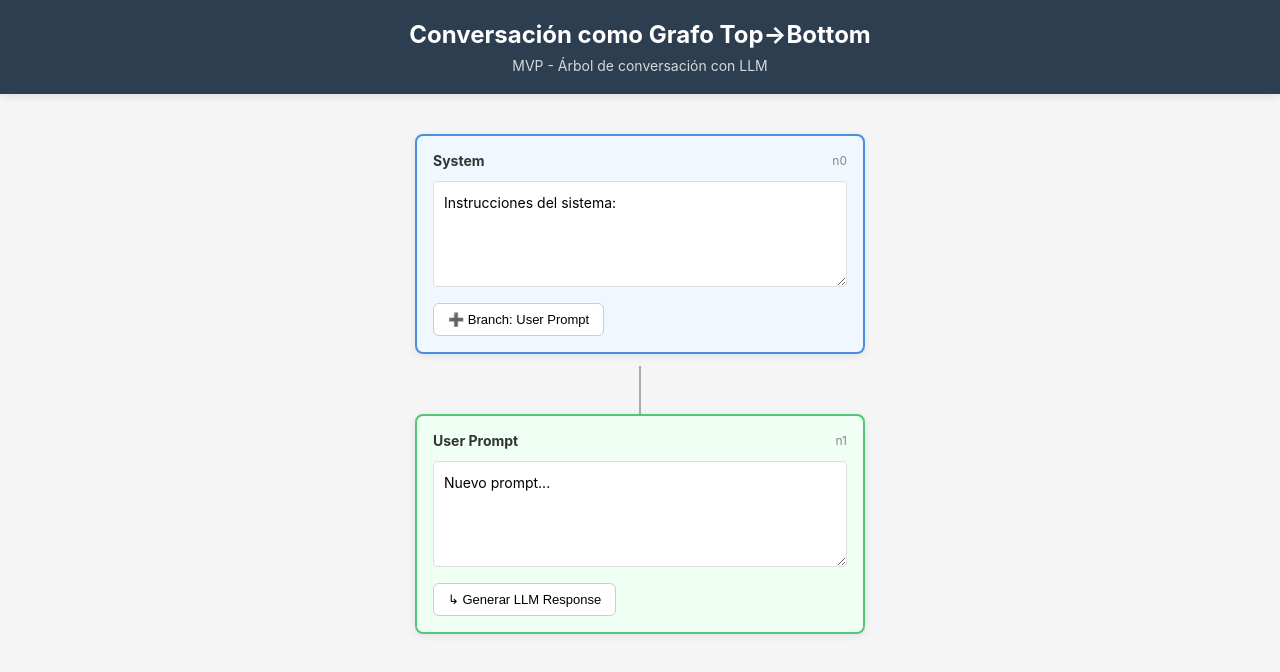
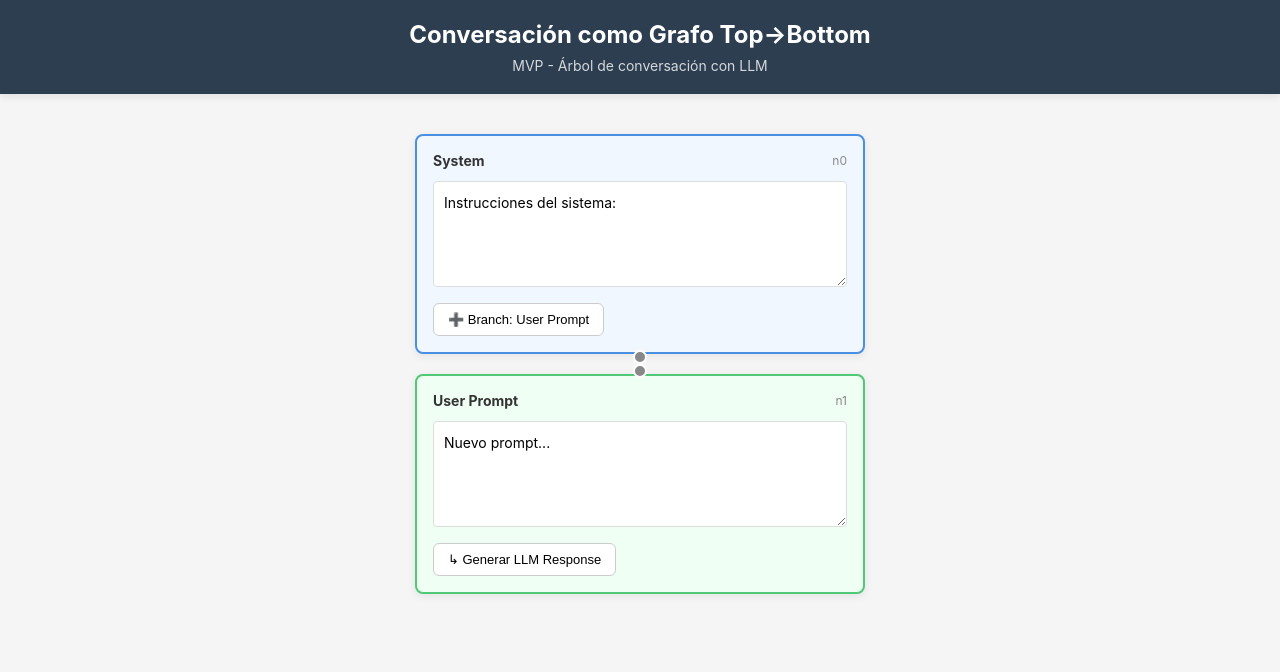
Before and after one commit to EsteveSegura/node-graph, a Vue app: page / in a window 1280 px wide. Both pictures are taken after a click on the button "➕ Branch: User Prompt". Shown: the top 672 px of the page. Built offline with nearby package versions, Linux system fonts and the light colour scheme.

Commit message:
feat: connect via dots

```diff
--- a/src/components/ConversationNode.vue
+++ b/src/components/ConversationNode.vue
@@ -47,7 +47,7 @@ const handleUpdateText = (event) => {
 
 <template>
   <div v-if="node" class="node-container">
-    <div class="node-box" :class="`node-${node.type}`">
+    <div class="node-box" :class="[`node-${node.type}`, { 'has-children': node.children.length > 0 }]">
       <div class="node-header">
         <span class="node-type">{{ nodeTypeLabel }}</span>
         <span class="node-id">{{ node.id }}</span>
@@ -82,16 +82,8 @@ const handleUpdateText = (event) => {
       </div>
     </div>
 
-    <!-- Guía vertical decorativa -->
-    <div v-if="node.children.length > 0" class="vertical-guide"></div>
-
     <!-- Contenedor horizontal para hijos -->
-    <div
-      v-if="node.children.length > 0"
-      class="children-container"
-      :class="{ 'single-child': node.children.length === 1 }"
-      :style="{ '--child-count': node.children.length }"
-    >
+    <div v-if="node.children.length > 0" class="children-container">
       <ConversationNode
         v-for="childId in node.children"
         :key="childId"
@@ -117,7 +109,22 @@ const handleUpdateText = (event) => {
   padding: 16px;
   background: white;
   box-shadow: 0 2px 8px rgba(0,0,0,0.08);
-  margin-bottom: 12px;
+  position: relative;
+}
+
+/* Punto conector inferior - para nodos con hijos */
+.node-box.has-children::after {
+  content: '';
+  position: absolute;
+  bottom: -12px;
+  left: 50%;
+  transform: translateX(-50%);
+  width: 10px;
+  height: 10px;
+  background: #888;
+  border-radius: 50%;
+  border: 2px solid white;
+  z-index: 2;
 }
 
 .node-system {
@@ -202,20 +209,12 @@ const handleUpdateText = (event) => {
   cursor: not-allowed;
 }
 
-.vertical-guide {
-  width: 2px;
-  height: 24px;
-  background: #aaa;
-  margin: 0 auto;
-}
-
 .children-container {
   display: flex;
   flex-direction: row;
   gap: 40px;
   align-items: flex-start;
-  position: relative;
-  padding-top: 24px;
+  margin-top: 20px;
 }
 
 .child-column {
@@ -223,64 +222,18 @@ const handleUpdateText = (event) => {
   position: relative;
 }
 
-/* Línea vertical desde cada hijo hacia arriba */
-.child-column::before {
+/* Punto conector superior - para todos los nodos hijo */
+.child-column .node-box::before {
   content: '';
   position: absolute;
-  top: -24px;
+  top: -12px;
   left: 50%;
   transform: translateX(-50%);
-  width: 2px;
-  height: 24px;
-  background: #aaa;
-  z-index: 1;
-}
-
-/* Para múltiples hijos: línea horizontal */
-/* Primer hijo: línea desde su centro hacia la derecha */
-.children-container:not(.single-child) .child-column:first-child::after {
-  content: '';
-  position: absolute;
-  top: -24px;
-  left: 50%;
-  height: 2px;
-  background: #aaa;
-  /* La línea se extiende hacia la derecha hasta el próximo hijo */
-  /* Ancho del nodo/2 (225px) + gap (40px) + ancho siguiente nodo/2 (225px) = 490px */
-  width: 490px;
-}
-
-/* Último hijo: línea desde su centro hacia la izquierda */
-.children-container:not(.single-child) .child-column:last-child::after {
-  content: '';
-  position: absolute;
-  top: -24px;
-  right: 50%;
-  height: 2px;
-  background: #aaa;
-  /* Solo si hay más de 2 hijos, el último también necesita línea hacia la izquierda */
-  width: 490px;
-}
-
-/* Si solo hay 2 hijos, el último no necesita línea extra (ya está conectado por el primero) */
-.children-container:not(.single-child) .child-column:first-child:nth-last-child(2)::after {
-  /* Este es el primer hijo cuando solo hay 2 hijos en total */
-  width: 490px; /* Solo necesita llegar al segundo */
-}
-
-.children-container:not(.single-child) .child-column:last-child:nth-child(2)::after {
-  /* Este es el último hijo cuando solo hay 2 hijos en total */
-  content: none; /* No necesita línea porque el primero ya lo conecta */
-}
-
-/* Hijos del medio: línea que atraviesa de izquierda a derecha */
-.children-container:not(.single-child) .child-column:not(:first-child):not(:last-child)::after {
-  content: '';
-  position: absolute;
-  top: -24px;
-  left: -265px; /* Mitad del nodo (225px) + gap (40px) */
-  height: 2px;
-  background: #aaa;
-  width: 980px; /* Atraviesa completamente: 225 + 40 + 450 + 40 + 225 */
+  width: 10px;
+  height: 10px;
+  background: #888;
+  border-radius: 50%;
+  border: 2px solid white;
+  z-index: 2;
 }
 </style>
```
